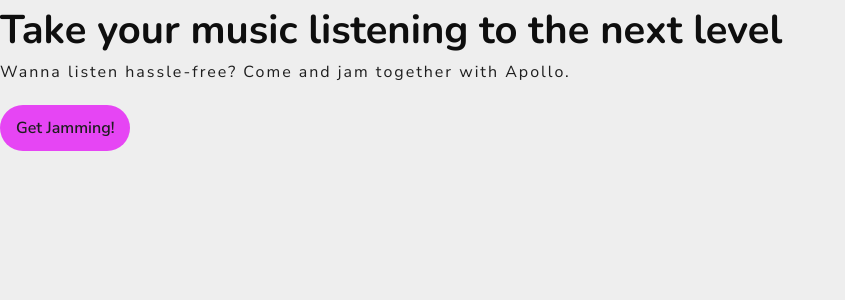
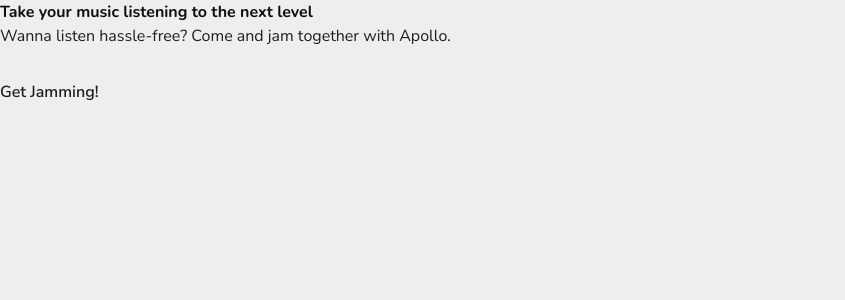
Before and after one commit to cynessa-dev/apollo, a PHP site: page / in a window 1280 px wide. Shown: the top 300 px of the page, without its empty margins (0-845 px from the left). Run offline with PHP 8.4, Linux system fonts and the light colour scheme.

Commit message:
💄 style(ui): improve global color for better UI Experience

```diff
--- a/src/global.css
+++ b/src/global.css
@@ -23,9 +23,6 @@
     --default-font-family: var(--font-sans);
     --default-mono-font-family: var(--font-mono);
     --color-accent: oklch(0.6868 0.2689 324.48);
-    --color-success: oklch(0.8544 0.2097 150.88);
-    --color-warning: oklch(0.9309 0.1702 105.35);
-    --color-danger: oklch(0.6397 0.2417 11.68);
     --color-background: oklch(0.9501 0 324.48);
     --color-panel: oklch(0.9697 0 324.48);
     --color-card: oklch(0.9956 0 324.48);
@@ -389,9 +367,6 @@
   .border-border {
     border-color: var(--color-border);
   }
-  .bg-accent {
-    background-color: var(--color-accent);
-  }
   .bg-border {
     background-color: var(--color-border);
   }
@@ -409,9 +384,6 @@
   }
   .p-4 {
     padding: calc(var(--spacing) * 4);
-  }
-  .px-4 {
-    padding-inline: calc(var(--spacing) * 4);
   }
   .px-6 {
     padding-inline: calc(var(--spacing) * 6);
@@ -435,23 +407,11 @@
     font-size: var(--text-sm);
     line-height: var(--tw-leading, var(--text-sm--line-height));
   }
-  .text-\[0\.5rem\] {
-    font-size: 0.5rem;
-  }
-  .text-\[0\.75rem\] {
-    font-size: 0.75rem;
-  }
   .text-\[1\.5rem\] {
     font-size: 1.5rem;
   }
   .text-\[1\.125rem\] {
     font-size: 1.125rem;
-  }
-  .text-\[1rem\] {
-    font-size: 1rem;
-  }
-  .text-\[2\.5rem\] {
-    font-size: 2.5rem;
   }
   .text-\[2rem\] {
     font-size: 2rem;
@@ -468,10 +428,6 @@
     --tw-font-weight: var(--font-weight-semibold);
     font-weight: var(--font-weight-semibold);
   }
-  .tracking-\[0\.125rem\] {
-    --tw-tracking: 0.125rem;
-    letter-spacing: 0.125rem;
-  }
   .text-ellipsis {
     text-overflow: ellipsis;
   }
@@ -597,6 +541,26 @@ music img, music h2, music p {
   -ms-overflow-style: none;
   scrollbar-width: none;
 }
+@property --tw-rotate-x {
+  syntax: "*";
+  inherits: false;
+}
+@property --tw-rotate-y {
+  syntax: "*";
+  inherits: false;
+}
+@property --tw-rotate-z {
+  syntax: "*";
+  inherits: false;
+}
+@property --tw-skew-x {
+  syntax: "*";
+  inherits: false;
+}
+@property --tw-skew-y {
+  syntax: "*";
+  inherits: false;
+}
 @property --tw-space-y-reverse {
   syntax: "*";
   inherits: false;
@@ -613,10 +577,6 @@ music img, music h2, music p {
   initial-value: solid;
 }
 @property --tw-font-weight {
-  syntax: "*";
-  inherits: false;
-}
-@property --tw-tracking {
   syntax: "*";
   inherits: false;
 }
@@ -685,10 +645,41 @@ music img, music h2, music p {
   inherits: false;
   initial-value: 0 0 #0000;
 }
-@property --tw-outline-style {
+@property --tw-backdrop-blur {
   syntax: "*";
   inherits: false;
-  initial-value: solid;
+}
+@property --tw-backdrop-brightness {
+  syntax: "*";
+  inherits: false;
+}
+@property --tw-backdrop-contrast {
+  syntax: "*";
+  inherits: false;
+}
+@property --tw-backdrop-grayscale {
+  syntax: "*";
+  inherits: false;
+}
+@property --tw-backdrop-hue-rotate {
+  syntax: "*";
+  inherits: false;
+}
+@property --tw-backdrop-invert {
+  syntax: "*";
+  inherits: false;
+}
+@property --tw-backdrop-opacity {
+  syntax: "*";
+  inherits: false;
+}
+@property --tw-backdrop-saturate {
+  syntax: "*";
+  inherits: false;
+}
+@property --tw-backdrop-sepia {
+  syntax: "*";
+  inherits: false;
 }
 @property --tw-duration {
   syntax: "*";
@@ -712,11 +703,15 @@ music img, music h2, music p {
 @layer properties {
   @supports ((-webkit-hyphens: none) and (not (margin-trim: inline))) or ((-moz-orient: inline) and (not (color:rgb(from red r g b)))) {
     *, ::before, ::after, ::backdrop {
+      --tw-rotate-x: initial;
+      --tw-rotate-y: initial;
+      --tw-rotate-z: initial;
+      --tw-skew-x: initial;
+      --tw-skew-y: initial;
       --tw-space-y-reverse: 0;
       --tw-space-x-reverse: 0;
       --tw-border-style: solid;
       --tw-font-weight: initial;
-      --tw-tracking: initial;
       --tw-shadow: 0 0 #0000;
       --tw-shadow-color: initial;
       --tw-shadow-alpha: 100%;
@@ -731,7 +726,15 @@ music img, music h2, music p {
       --tw-ring-offset-width: 0px;
       --tw-ring-offset-color: #fff;
       --tw-ring-offset-shadow: 0 0 #0000;
-      --tw-outline-style: solid;
+      --tw-backdrop-blur: initial;
+      --tw-backdrop-brightness: initial;
+      --tw-backdrop-contrast: initial;
+      --tw-backdrop-grayscale: initial;
+      --tw-backdrop-hue-rotate: initial;
+      --tw-backdrop-invert: initial;
+      --tw-backdrop-opacity: initial;
+      --tw-backdrop-saturate: initial;
+      --tw-backdrop-sepia: initial;
       --tw-duration: initial;
       --tw-translate-x: 0;
       --tw-translate-y: 0;
```
Also changed, not shown: other parts of src/global.css (+13 -44 lines).
